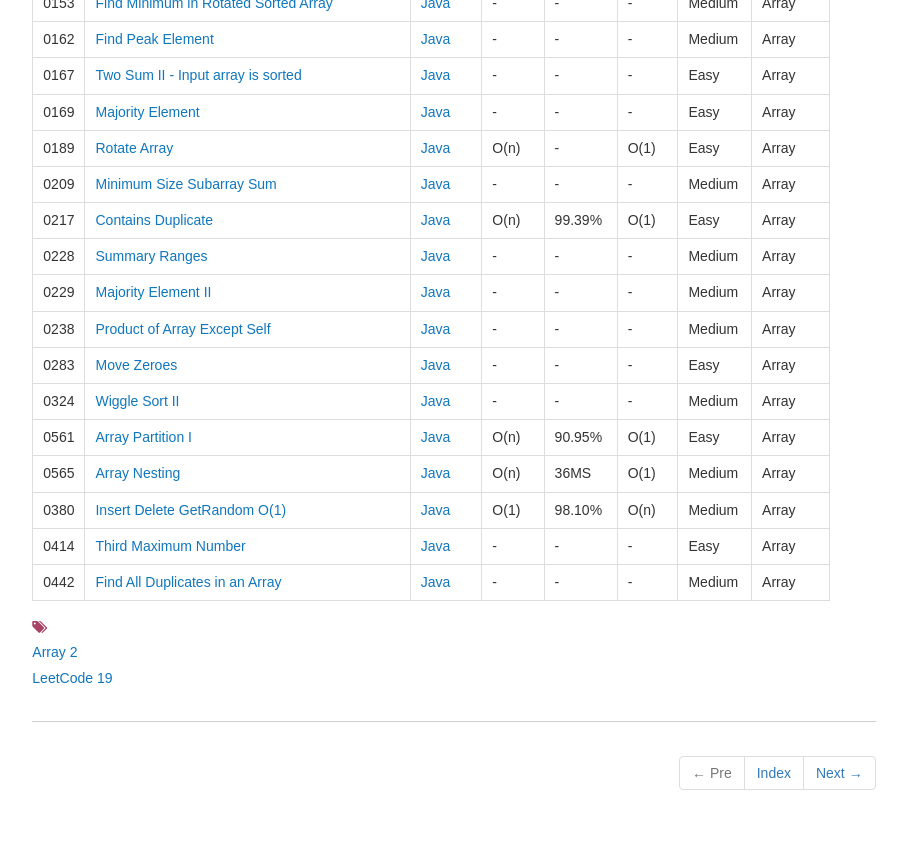
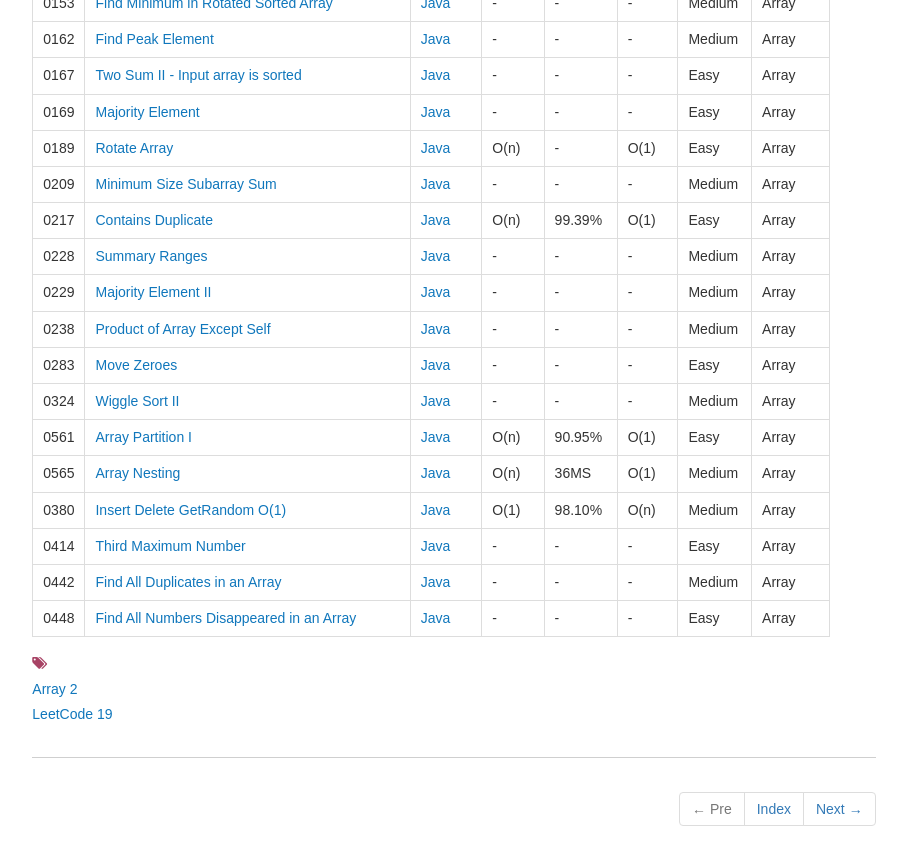
Before and after one commit to dunso/algorithm, a Jekyll site: the page built from docs/_posts/2017-11-29-Array.md, in a window 1280 px wide and 900 px high, scrolled down 820 px. Shown: the top 865 px of the window, without its empty margins (186-1093 px from the left). Built offline with Jekyll 4.4.1, drawn with Linux system fonts in a browser that asks for light colours; nearby versions of some CDN libraries.

Commit message:
Add index of Leetcode0448.java to docs

```diff
--- a/docs/_posts/2017-11-29-Array.md
+++ b/docs/_posts/2017-11-29-Array.md
@@ -46,3 +46,4 @@
 |0380|[Insert Delete GetRandom O(1)](https://leetcode.com/problems/insert-delete-getrandom-o1/) | [Java](https://e.srl/leetcode-380/)  | O(1) |98.10%| O(n)  |  Medium |Array|
 |0414|[Third Maximum Number](https://leetcode.com/problems/third-maximum-number/description/) | [Java](https://e.srl/leetcode-414/)  |-|-|-|Easy |Array|
 |0442|[Find All Duplicates in an Array ](https://leetcode.com/problems/find-all-duplicates-in-an-array/) | [Java](https://e.srl/leetcode-442/)  |-|-|-|Medium |Array|
+|0448|[Find All Numbers Disappeared in an Array](https://leetcode.com/problems/find-all-numbers-disappeared-in-an-array/) | [Java](https://e.srl/leetcode-448/)  |-|-|-|Easy|Array|
```
